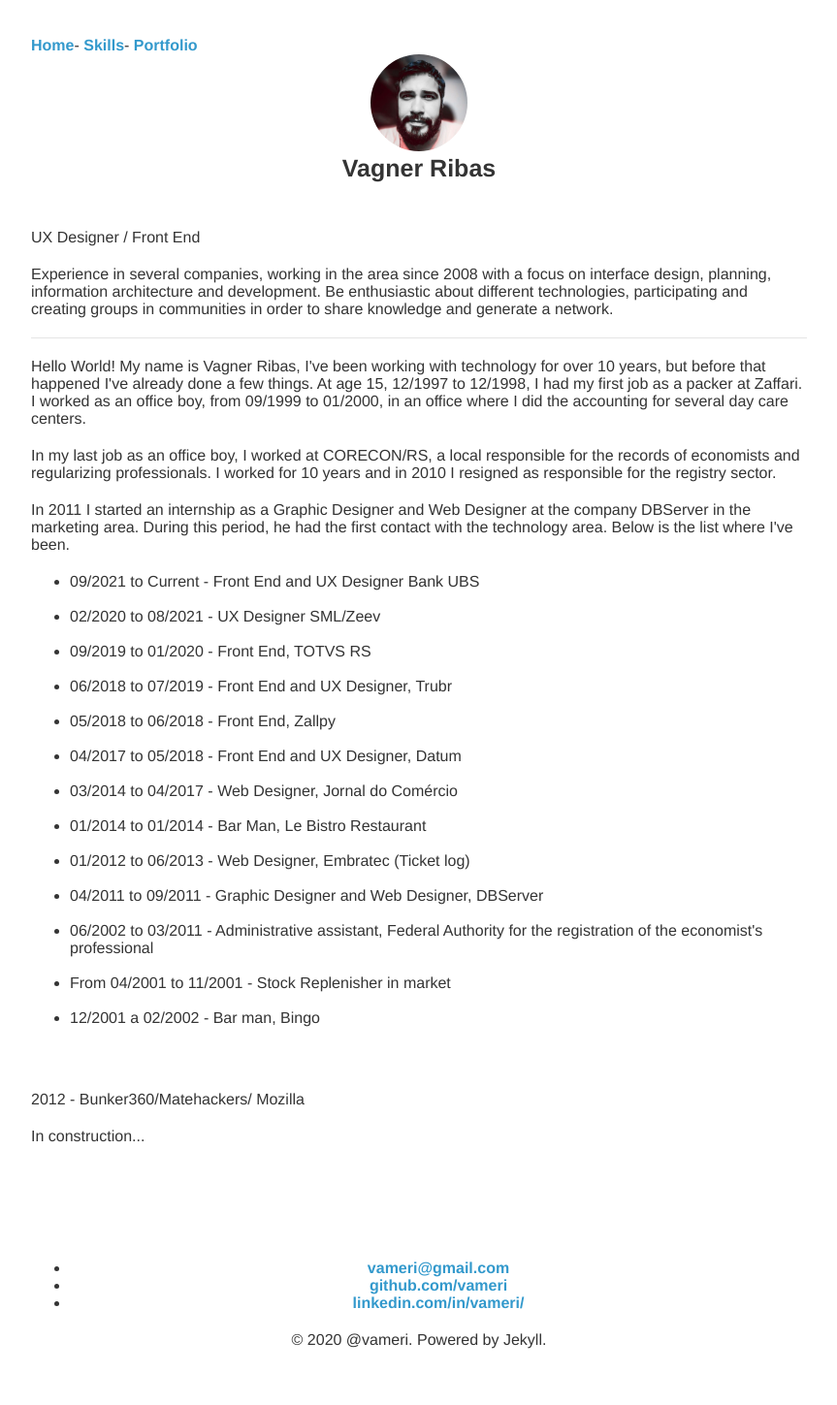
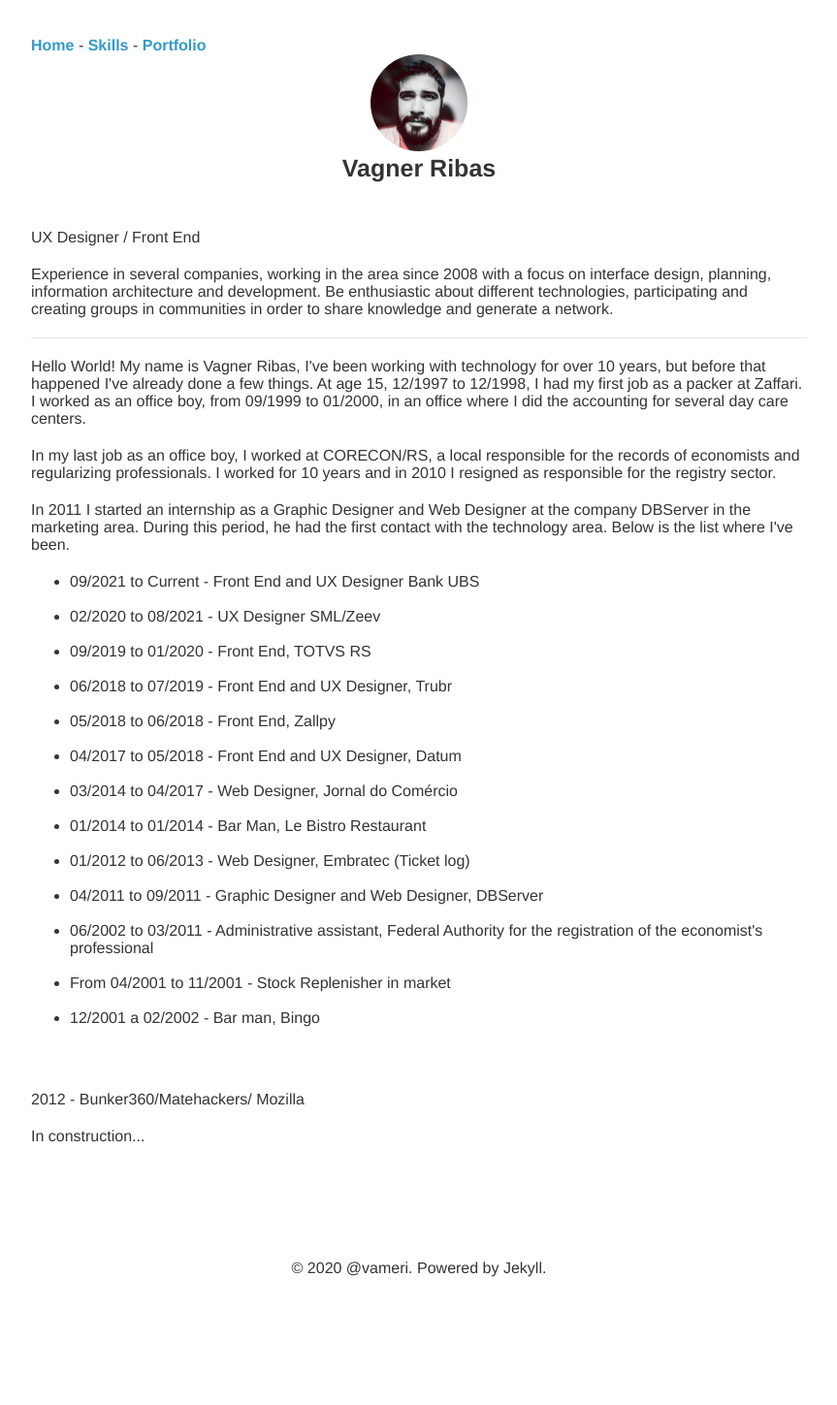
Before and after one commit to vameri/vameri.github.io, a Jekyll site: the page built from index.html, in a window 1280 px wide. Shown: the whole page at 97% size, without its empty margins (208-1071 px from the left). Built offline with Jekyll 4.4.1, drawn with Linux system fonts in a browser that asks for light colours; after the commit the page ends 1375 px from its top, so only the background shows below that.

Commit message:
Add files via upload

```diff
--- a/_layouts/default.html
+++ b/_layouts/default.html
@@ -24,8 +24,8 @@
         <nav class="menu">
          <div class="trigger">
            <div class="trigger-container">
-             <a class="menu-link active" href="/">Home</a>-
-             <a class="menu-link" href="/about/">Skills</a>-
+             <a class="menu-link active" href="/">Home</a> -
+             <a class="menu-link" href="/about/">Skills</a> -
              <a class="menu-link" href="/about/">Portfolio</a>
 
             </div>
@@ -44,16 +44,12 @@
         {{ content }}
       </section>
       <footer>
-        <ul>
-          <li><a href="mailto:vameri@gmail.com" alt="email vameri">vameri@gmail.com</a></li>
-          <li><a href="https://github.com/vameri" alt="github vameri" target="_blanck">github.com/vameri</a></li>
-          <li><a href="http://br.linkedin.com/in/vameri" alt="linkdin vameri" target="_blanck">linkedin.com/in/vameri/</a></li>
-        </ul>
+
         <p>© 2020 @vameri. Powered by Jekyll.</p>
 
       </footer>
     </div>
-    <!-- <img src="/assets/images/madruga.png" id="madruga" /> -->
+
 
     <script src="/assets/js/all.min.js"></script>
 
```
